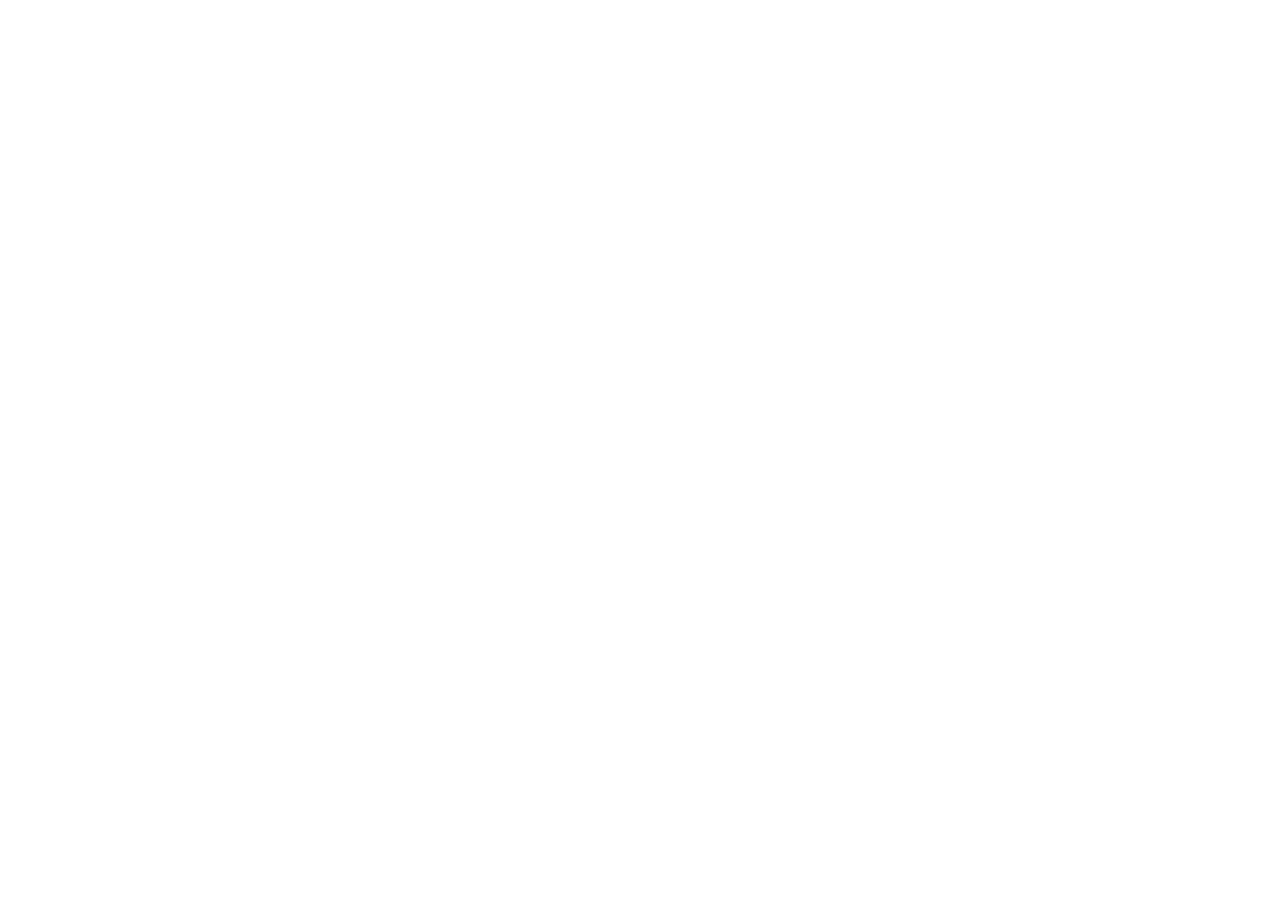
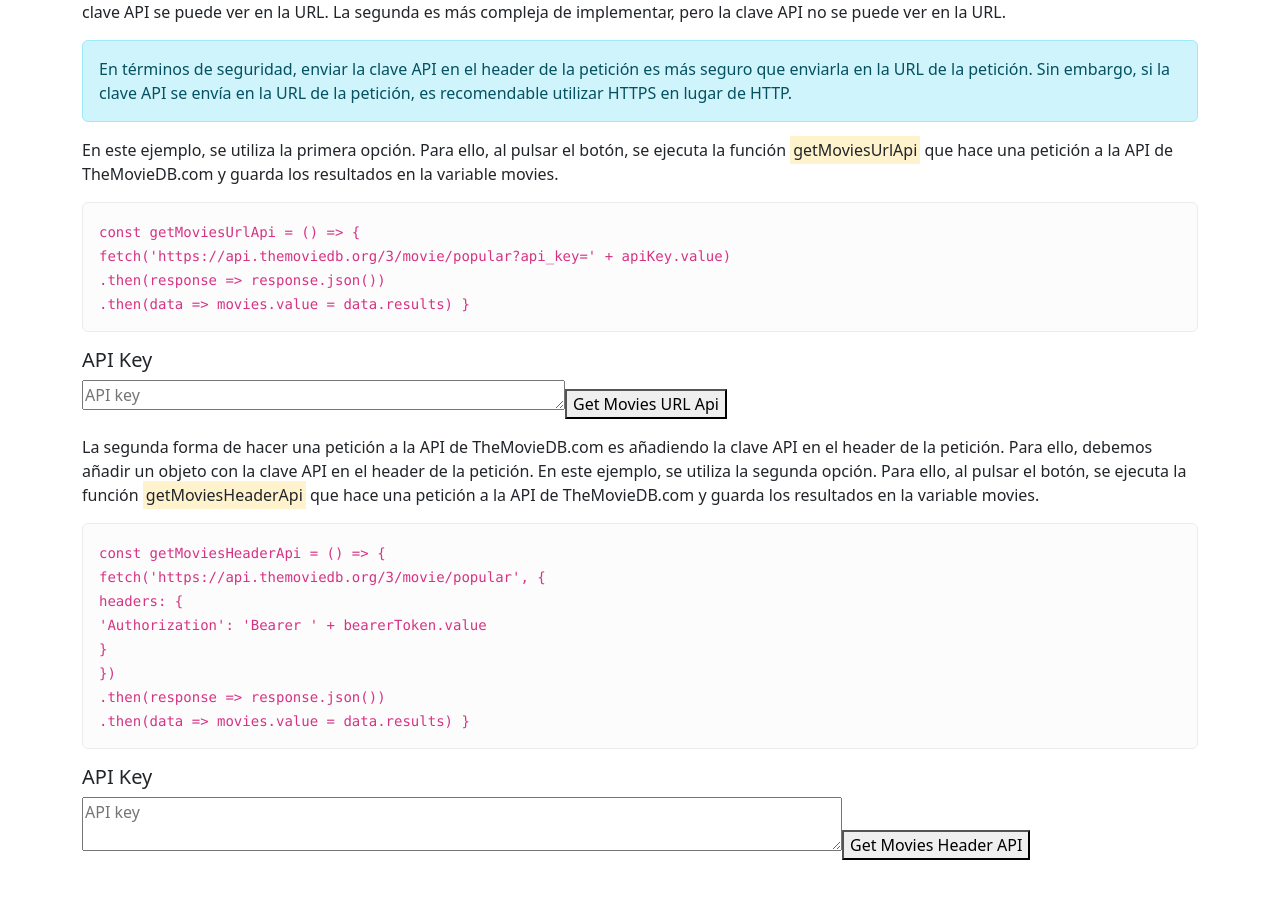
Before and after one commit to carlosgarvil/vue-base, a Vue app: page /getapi in a window 1280 px wide. Shown: the part 421-1320 px from the top of the page. Before the commit the page ends 800 px from the top, so only its background shows below. Built offline with nearby package versions, Linux system fonts and the light colour scheme.

Commit message:
Add API key options for different request methods

```diff
--- a/src/components/GetApi.vue
+++ b/src/components/GetApi.vue
@@ -7,8 +7,48 @@
     Si no es posible obtener una clave de API, puedes encontrar una de ejemplo en Google Classroom. Para más información sobre la API de TheMovieDB.com, puedes consultar la documentación oficial en <a href="https://developers.themoviedb.org/3/getting-started/introduction" target="_blank">https://developers.themoviedb.org/3/getting-started/introduction</a>.
 </p>
 <p>
+    A la hora de hacer una petición con una clave API, podemos hacerlo de dos formas. La primera es añadiendo la clave API en la URL de la petición. La segunda es añadiendo la clave API en el header de la petición. La diferencia entre ambas es que la primera es más sencilla de implementar, pero la clave API se puede ver en la URL. La segunda es más compleja de implementar, pero la clave API no se puede ver en la URL.
+</p>
+<p class="alert alert-info">
+    En términos de seguridad, enviar la clave API en el header de la petición es más seguro que enviarla en la URL de la petición. Sin embargo, si la clave API se envía en la URL de la petición, es recomendable utilizar HTTPS en lugar de HTTP.
+</p>
+<p>
+    En este ejemplo, se utiliza la primera opción. Para ello, al pulsar el botón, se ejecuta la función <mark>getMoviesUrlApi</mark> que hace una petición a la API de TheMovieDB.com y guarda los resultados en la variable movies.
+</p>
+<p class="alert alert-light">
+    <code>
+        const getMoviesUrlApi = () => {<br>
+    fetch('https://api.themoviedb.org/3/movie/popular?api_key=' + apiKey.value)<br>
+        .then(response => response.json())<br>
+        .then(data => movies.value = data.results)
+}
+    </code>
+</p>
+<p>
+    <h5>API Key</h5>
     <textarea v-model="apiKey" placeholder="API key" rows="1" cols="50"></textarea>
-    <button @click="getMovies">Get Movies</button>
+    <button @click="getMoviesUrlApi">Get Movies URL Api</button>
+</p>
+<p>
+    La segunda forma de hacer una petición a la API de TheMovieDB.com es añadiendo la clave API en el header de la petición. Para ello, debemos añadir un objeto con la clave API en el header de la petición. En este ejemplo, se utiliza la segunda opción. Para ello, al pulsar el botón, se ejecuta la función <mark>getMoviesHeaderApi</mark> que hace una petición a la API de TheMovieDB.com y guarda los resultados en la variable movies.
+</p>
+<p class="alert alert-light">
+    <code>
+        const getMoviesHeaderApi = () => {<br>
+    fetch('https://api.themoviedb.org/3/movie/popular', {<br>
+        headers: {<br>
+            'Authorization': 'Bearer ' + bearerToken.value<br>
+        }<br>
+    })<br>
+        .then(response => response.json())<br>
+        .then(data => movies.value = data.results)
+}
+    </code>
+</p>
+<p>
+    <h5>API Key</h5>
+    <textarea v-model="bearerToken" placeholder="API key" rows="2" cols="80"></textarea>
+    <button @click="getMoviesHeaderApi">Get Movies Header API</button>
 </p>
 <div class="container">
     <div class="row">
@@ -24,9 +64,19 @@
 import { ref } from 'vue'
 
 const apiKey = ref('')
+const bearerToken = ref('')
 const movies = ref([])
-const getMovies = () => {
+const getMoviesUrlApi = () => {
     fetch('https://api.themoviedb.org/3/movie/popular?api_key=' + apiKey.value)
+        .then(response => response.json())
+        .then(data => movies.value = data.results)
+}
+const getMoviesHeaderApi = () => {
+    fetch('https://api.themoviedb.org/3/movie/popular', {
+        headers: {
+            'Authorization': 'Bearer ' + bearerToken.value
+        }
+    })
         .then(response => response.json())
         .then(data => movies.value = data.results)
 }
```
